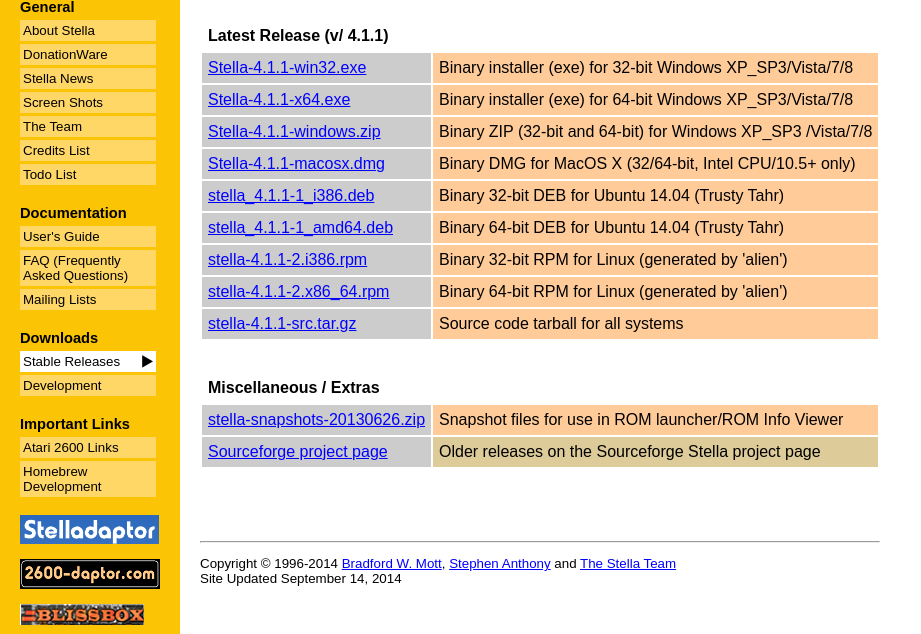
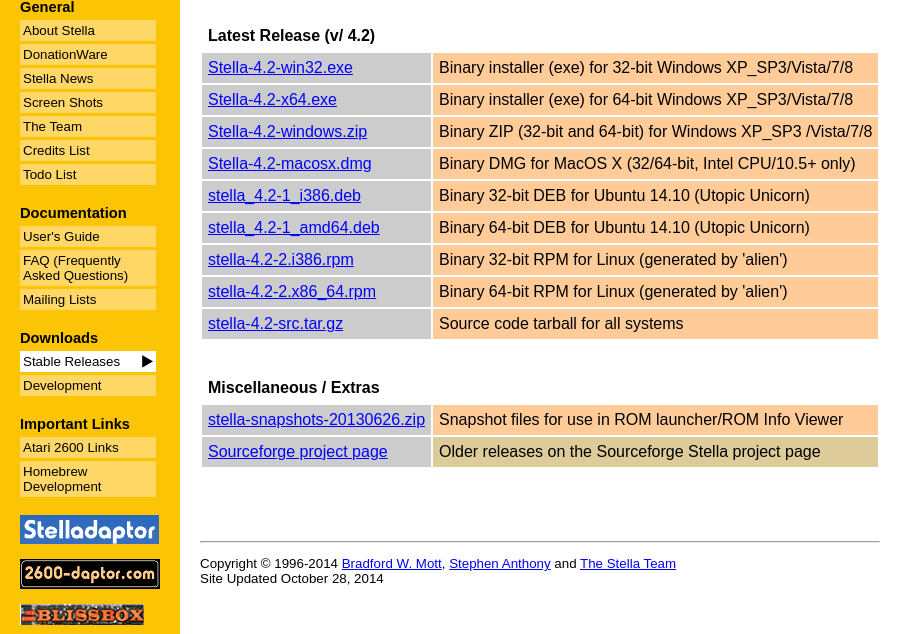
Before and after one commit to stella-emu/stella-emu.github.io, a PHP site: page /downloads.php in a window 1280 px wide. Shown: the part 166-800 px from the top of the page, without its empty margins (0-921 px from the left). Run offline with PHP 8.4, Linux system fonts and the light colour scheme.

Commit message:
Updated webpage for 4.2 release.

```diff
--- a/downloads.php
+++ b/downloads.php
@@ -15,52 +15,52 @@
 <table BORDER=0 CELLPADDING=6 WIDTH="100%">
 
 	<tr>
-		<td><b>Latest&nbsp;Release (v/ 4.1.1)</b></td>
+		<td><b>Latest&nbsp;Release (v/ 4.2)</b></td>
 		<td>&nbsp;</td>
 	</tr>
 
 	<tr>
-		<td BGCOLOR="#CCCCCC"><a href="http://prdownloads.sourceforge.net/stella/Stella-4.1.1-win32.exe?download">Stella-4.1.1-win32.exe</a></td>
+		<td BGCOLOR="#CCCCCC"><a href="http://prdownloads.sourceforge.net/stella/Stella-4.2-win32.exe?download">Stella-4.2-win32.exe</a></td>
 		<td BGCOLOR="#FFCC99">Binary installer (exe) for 32-bit Windows XP_SP3/Vista/7/8</td>
 	</tr>
 
 	<tr>
-		<td BGCOLOR="#CCCCCC"><a href="http://prdownloads.sourceforge.net/stella/Stella-4.1.1-x64.exe?download">Stella-4.1.1-x64.exe</a></td>
+		<td BGCOLOR="#CCCCCC"><a href="http://prdownloads.sourceforge.net/stella/Stella-4.2-x64.exe?download">Stella-4.2-x64.exe</a></td>
 		<td BGCOLOR="#FFCC99">Binary installer (exe) for 64-bit Windows XP_SP3/Vista/7/8</td>
 	</tr>
 
 	<tr>
-		<td BGCOLOR="#CCCCCC"><a href="http://prdownloads.sourceforge.net/stella/Stella-4.1.1-windows.zip?download">Stella-4.1.1-windows.zip</a></td>
+		<td BGCOLOR="#CCCCCC"><a href="http://prdownloads.sourceforge.net/stella/Stella-4.2-windows.zip?download">Stella-4.2-windows.zip</a></td>
 		<td BGCOLOR="#FFCC99">Binary ZIP (32-bit and 64-bit) for Windows XP_SP3   /Vista/7/8</td>
 	</tr>
 
 	<tr>
-		<td BGCOLOR="#CCCCCC"><a href="http://prdownloads.sourceforge.net/stella/Stella-4.1.1-macosx.dmg?download">Stella-4.1.1-macosx.dmg</a></td>
+		<td BGCOLOR="#CCCCCC"><a href="http://prdownloads.sourceforge.net/stella/Stella-4.2-macosx.dmg?download">Stella-4.2-macosx.dmg</a></td>
 		<td BGCOLOR="#FFCC99">Binary DMG for MacOS X (32/64-bit, Intel CPU/10.5+ only)</td>
 	</tr>
 
 	<tr>
-		<td BGCOLOR="#CCCCCC"><a href="http://prdownloads.sourceforge.net/stella/stella_4.1.1-1_i386.deb?download">stella_4.1.1-1_i386.deb</a></td>
-		<td BGCOLOR="#FFCC99">Binary 32-bit DEB for Ubuntu 14.04 (Trusty Tahr)</td>
+		<td BGCOLOR="#CCCCCC"><a href="http://prdownloads.sourceforge.net/stella/stella_4.2-1_i386.deb?download">stella_4.2-1_i386.deb</a></td>
+		<td BGCOLOR="#FFCC99">Binary 32-bit DEB for Ubuntu 14.10 (Utopic Unicorn)</td>
 	</tr>
 
 	<tr>
-		<td BGCOLOR="#CCCCCC"><a href="http://prdownloads.sourceforge.net/stella/stella_4.1.1-1_amd64.deb?download">stella_4.1.1-1_amd64.deb</a></td>
-		<td BGCOLOR="#FFCC99">Binary 64-bit DEB for Ubuntu 14.04 (Trusty Tahr)</td>
+		<td BGCOLOR="#CCCCCC"><a href="http://prdownloads.sourceforge.net/stella/stella_4.2-1_amd64.deb?download">stella_4.2-1_amd64.deb</a></td>
+		<td BGCOLOR="#FFCC99">Binary 64-bit DEB for Ubuntu 14.10 (Utopic Unicorn)</td>
 	</tr>
 
 	<tr>
-		<td BGCOLOR="#CCCCCC"><a href="http://prdownloads.sourceforge.net/stella/stella-4.1.1-2.i386.rpm?download">stella-4.1.1-2.i386.rpm</a></td>
+		<td BGCOLOR="#CCCCCC"><a href="http://prdownloads.sourceforge.net/stella/stella-4.2-2.i386.rpm?download">stella-4.2-2.i386.rpm</a></td>
 		<td BGCOLOR="#FFCC99">Binary 32-bit RPM for Linux (generated by 'alien')</td>
 	</tr>
 
 	<tr>
-		<td BGCOLOR="#CCCCCC"><a href="http://prdownloads.sourceforge.net/stella/stella-4.1.1-2.x86_64.rpm?download">stella-4.1.1-2.x86_64.rpm</a></td>
+		<td BGCOLOR="#CCCCCC"><a href="http://prdownloads.sourceforge.net/stella/stella-4.2-2.x86_64.rpm?download">stella-4.2-2.x86_64.rpm</a></td>
 		<td BGCOLOR="#FFCC99">Binary 64-bit RPM for Linux (generated by 'alien')</td>
 	</tr>
 
 	<tr>
-		<td BGCOLOR="#CCCCCC"><a href="http://prdownloads.sourceforge.net/stella/stella-4.1.1-src.tar.gz?download">stella-4.1.1-src.tar.gz</a></td>
+		<td BGCOLOR="#CCCCCC"><a href="http://prdownloads.sourceforge.net/stella/stella-4.2-src.tar.gz?download">stella-4.2-src.tar.gz</a></td>
 		<td BGCOLOR="#FFCC99">Source code tarball for all systems</td>
 	</tr>
 
--- a/footer.php
+++ b/footer.php
@@ -2,4 +2,4 @@
 <a href="http://www.bradfordmott.com">Bradford W. Mott</a>,
 <a href="http://minbar.org">Stephen Anthony</a> and
 <a href="theteam.php">The Stella Team</a>
-<br/>	Site Updated September 14, 2014</p>
+<br/>	Site Updated October 28, 2014</p>
```
Also changed, not shown: docs/debugger.html (+7 -7 lines), docs/index.html (+7 -8 lines), stellanews.php (+35 -2 lines), 1 other file.
